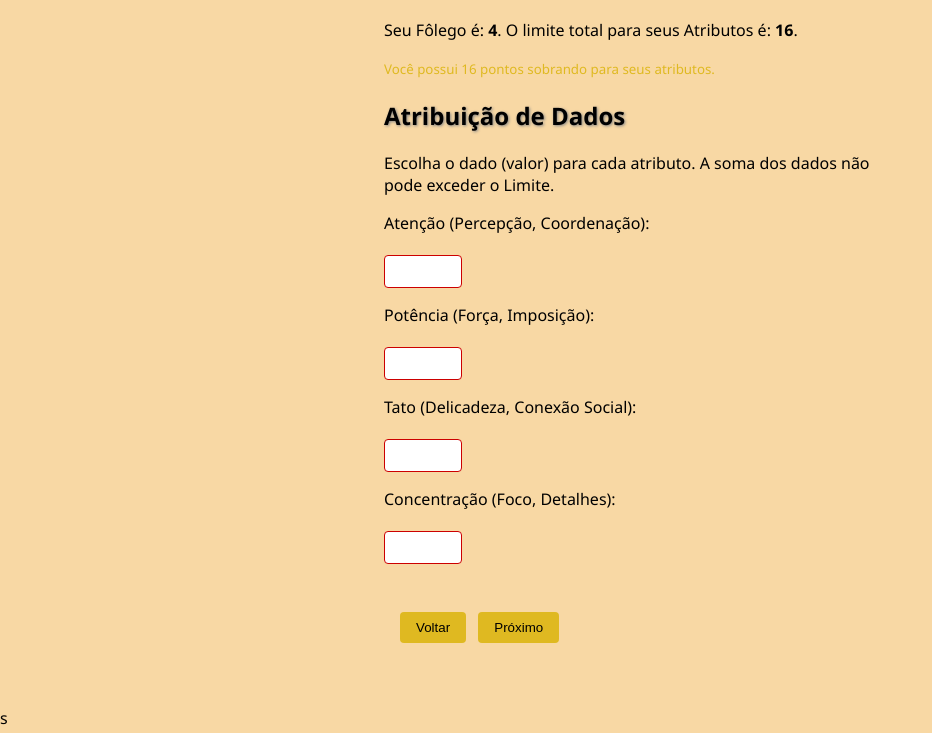
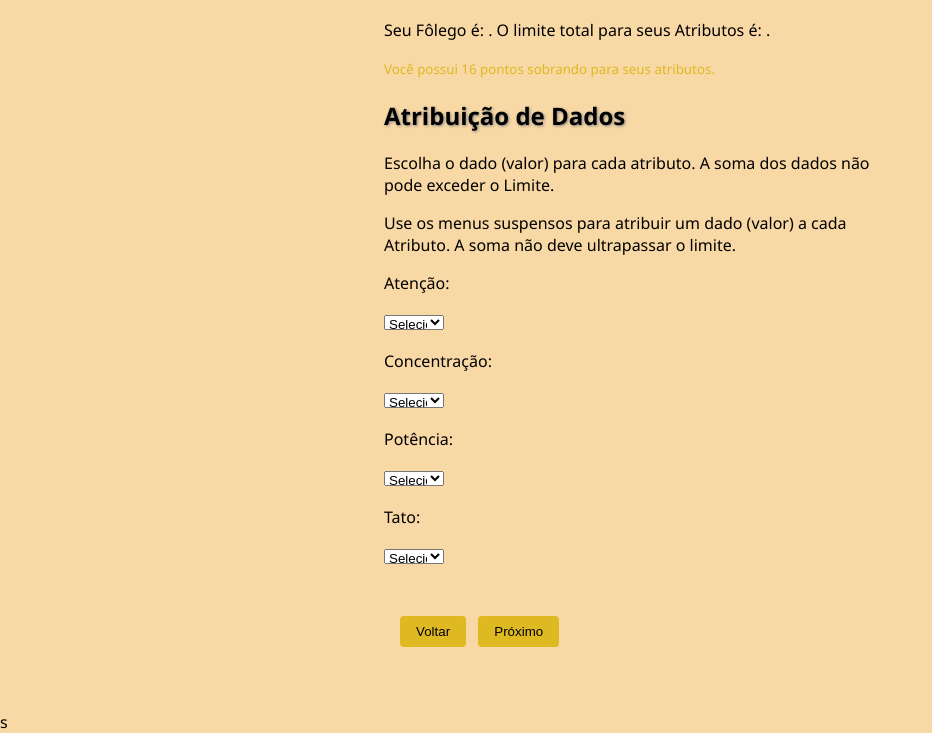
Before and after one commit to rckalil/dedimdeprosa, a plain HTML site: page site/atributos.html in a window 1280 px wide. Shown: the part 99-832 px from the top of the page, without its empty margins (0-932 px from the left). Drawn offline with Linux system fonts and the light colour scheme.

Commit message:
Mude os atributos

```diff
--- a/site/atributos.html
+++ b/site/atributos.html
@@ -19,24 +19,54 @@
         <p>Escolha o dado (valor) para cada atributo. A soma dos dados não pode exceder o Limite.</p>
 
         <form id="atributos-form">
+    <p>Use os menus suspensos para atribuir um dado (valor) a cada Atributo. A soma não deve ultrapassar o limite.</p>
+
     <div class="attr-row">
-                <label for="atencao">Atenção (Percepção, Coordenação):</label>
-                <input list="dados" id="atencao" onchange="checkAttrLimit()" />
+        <label for="atencao">Atenção:</label>
+        <select id="atencao" onchange="checkAttrLimit()">
+            <option value="">Selecione o Dado</option>
+            <option value="1d4">1d4</option>
+            <option value="1d6">1d6</option>
+            <option value="1d8">1d8</option>
+            <option value="1d10">1d10</option>
+            <option value="1d12">1d12</option>
+        </select>
     </div>
 
     <div class="attr-row">
-                <label for="potencia">Potência (Força, Imposição):</label>
-                <input list="dados" id="potencia" onchange="checkAttrLimit()" />
+        <label for="concentracao">Concentração:</label>
+        <select id="concentracao" onchange="checkAttrLimit()">
+            <option value="">Selecione o Dado</option>
+            <option value="1d4">1d4</option>
+            <option value="1d6">1d6</option>
+            <option value="1d8">1d8</option>
+            <option value="1d10">1d10</option>
+            <option value="1d12">1d12</option>
+        </select>
     </div>
 
     <div class="attr-row">
-                <label for="tato">Tato (Delicadeza, Conexão Social):</label>
-                <input list="dados" id="tato" onchange="checkAttrLimit()" />
+        <label for="potencia">Potência:</label>
+        <select id="potencia" onchange="checkAttrLimit()">
+            <option value="">Selecione o Dado</option>
+            <option value="1d4">1d4</option>
+            <option value="1d6">1d6</option>
+            <option value="1d8">1d8</option>
+            <option value="1d10">1d10</option>
+            <option value="1d12">1d12</option>
+        </select>
     </div>
 
     <div class="attr-row">
-                <label for="concentracao">Concentração (Foco, Detalhes):</label>
-                <input list="dados" id="concentracao" onchange="checkAttrLimit()" />
+        <label for="tato">Tato:</label>
+        <select id="tato" onchange="checkAttrLimit()">
+            <option value="">Selecione o Dado</option>
+            <option value="1d4">1d4</option>
+            <option value="1d6">1d6</option>
+            <option value="1d8">1d8</option>
+            <option value="1d10">1d10</option>
+            <option value="1d12">1d12</option>
+        </select>
     </div>
 </form>
 
--- a/src/atributos.js
+++ b/src/atributos.js
@@ -68,18 +68,17 @@ function checkAttrLimit() {
 // ------------------------------------------------------------------
 
 window.addEventListener('DOMContentLoaded', () => {
-    // 1. Carregar Fôlego salvo na etapa anterior
-    const folego = parseInt(localStorage.getItem('ficha.folego'), 10) || 4;
-    const limite = folego * 4;
+    // ... (Fôlego e limite carregados e exibidos) ...
 
-    // 2. Exibir o Fôlego e o Limite na tela
-    document.getElementById('folegoDisplay').textContent = folego;
-    document.getElementById('limiteDisplay').textContent = limite;
-
-    // 3. Carregar e preencher os inputs com os valores salvos (se existirem)
+    // 3. Carregar e preencher os inputs/SELECTS com os valores salvos
     atributoIds.forEach(id => {
         const valorSalvo = localStorage.getItem(`ficha.atributo.${id}`) || "";
-        document.getElementById(id).value = valorSalvo;
+        const selectElement = document.getElementById(id);
+
+        // Verifica se o valor salvo está nas opções (se for "1d6", seleciona a opção "1d6")
+        if (selectElement) {
+            selectElement.value = valorSalvo;
+        }
     });
 
     // 4. Rodar o check inicial para exibir o feedback
@@ -93,45 +92,39 @@ window.addEventListener('DOMContentLoaded', () => {
 
 function validateAndSaveAtributos(direction) {
     let todosPreenchidos = true;
-    let dadosValidos = true;
+    let dadosValidos = true; // Com select, dadosValidos será sempre true, mas mantemos o check para segurança
 
     // 1. Verificar preenchimento e salvar valores
     atributoIds.forEach(id => {
-        const inputElement = document.getElementById(id);
-        const valorDado = inputElement.value.trim();
+        const selectElement = document.getElementById(id);
+        const valorDado = selectElement.value.trim(); // Pega o valor do select
 
         if (!valorDado) {
             todosPreenchidos = false;
         }
+        // ... (resto da lógica de getValorNumericoDoDado e salvamento) ...
 
-        const valorNumerico = getValorNumericoDoDado(valorDado);
-        if (valorNumerico === 0 && valorDado !== "") {
-             dadosValidos = false;
-        }
-
-        // Salvar o valor do atributo (mesmo que incompleto, para não perder)
+        // Salvar o valor do atributo
         localStorage.setItem(`ficha.atributo.${id}`, valorDado);
     });
 
-    // 2. Verificar se está dentro do limite e se está completo
-    const dentroDoLimite = checkAttrLimit(); // Reusa a função de check
+    // 2. Verificar limites e feedback
+    const dentroDoLimite = checkAttrLimit();
 
     if (!todosPreenchidos) {
         alert("Por favor, preencha todos os 4 atributos.");
         return;
     }
 
-    if (!dadosValidos) {
-        alert("Um ou mais valores de dados não são válidos (Use 4, 6, 8, 10 ou 12).");
-        return;
-    }
+    // A checagem de dadosValidos não é estritamente necessária com o select,
+    // mas pode ser mantida para verificar o valor vazio ("Selecione o Dado").
 
     if (!dentroDoLimite) {
         alert("A soma dos seus atributos ultrapassa o limite do Fôlego! Por favor, ajuste.");
         return;
     }
 
-    // 3. Se tudo estiver OK, avança para a próxima página
+    // 3. Navegação
     if (direction==='front'){
         nextStep();
     }
```
Lines whose indentation alone changed are shown as unchanged.
